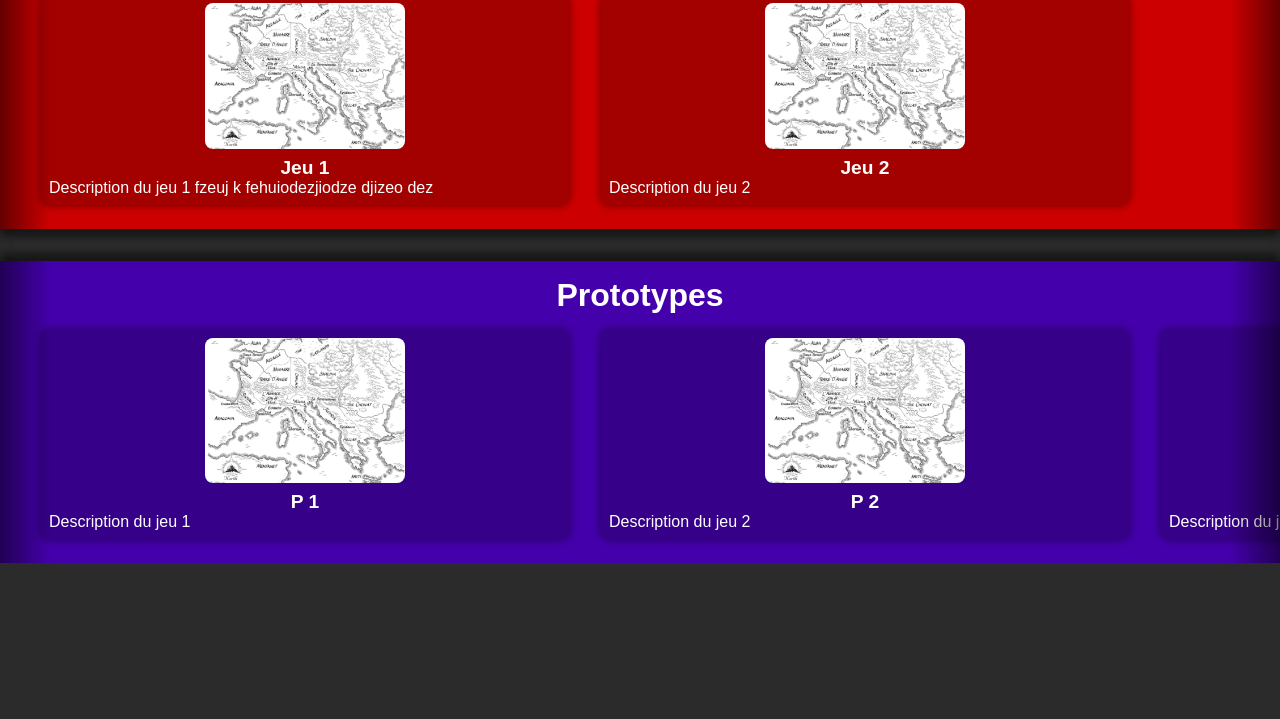
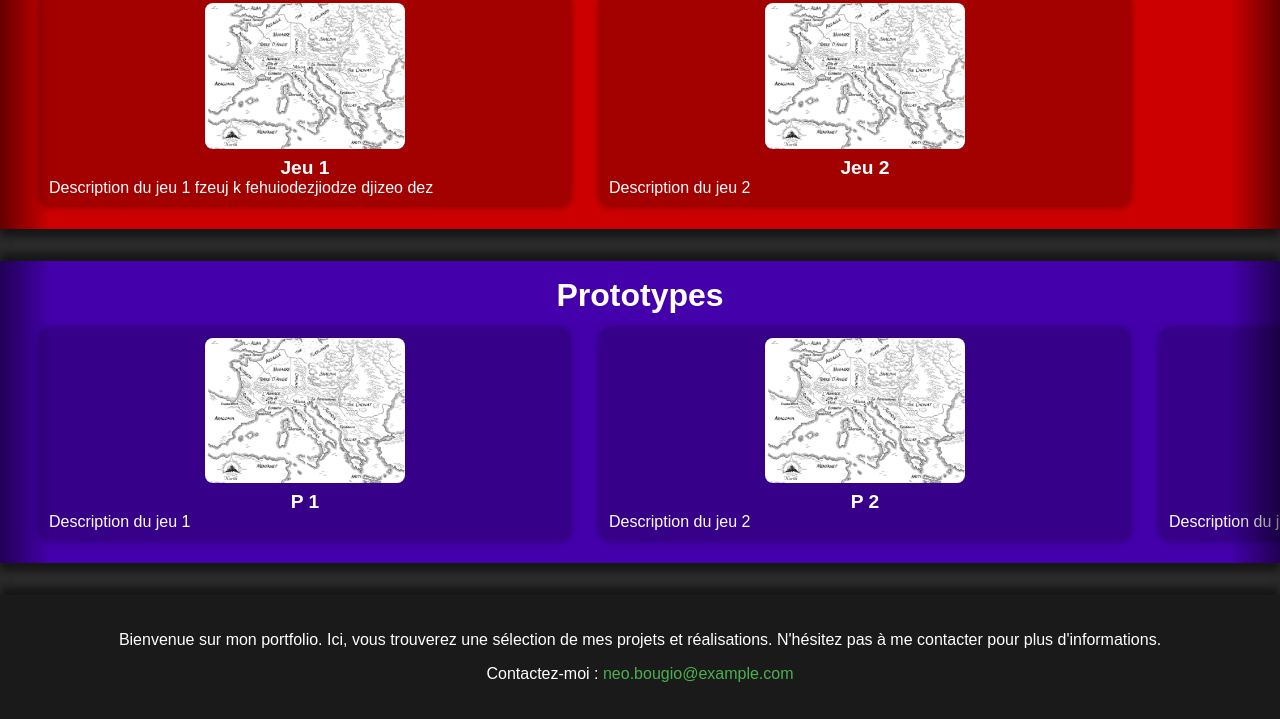
Before and after one commit to NeoEtIchiro/Portfolio, a website: page public/index.html in a window 1280 px wide. Shown: the part 498-1217 px from the top of the page. Before the commit the page ends 1061 px from the top, so only its background shows below. Drawn offline with nearby package versions, Linux system fonts and the light colour scheme.

Commit message:
footer ajouté

```diff
--- a/public/index.html
+++ b/public/index.html
@@ -25,6 +25,13 @@
             <div class="invisibleSpace"></div>
         </div>
     </div>
+
+    <footer>
+        <div class="footer-content">
+            <p class="footer-description">Bienvenue sur mon portfolio. Ici, vous trouverez une sélection de mes projets et réalisations. N'hésitez pas à me contacter pour plus d'informations.</p>
+            <p class="footer-contact">Contactez-moi : <a href="mailto:neo.bougio@example.com">neo.bougio@example.com</a></p>
+        </div>
+    </footer>
 
     <script src="..\node_modules\angular\angular.min.js"></script>
     <script src="..\src\app\app.controller.js"></script>
--- a/src/assets/styles.css
+++ b/src/assets/styles.css
@@ -126,3 +126,29 @@ body {
   width: 100%;
   text-align:justify;
 }
+
+footer {
+  background-color: #1a1a1a;
+  color: white;
+  padding: 20px;
+  text-align: center;
+  bottom: 0;
+  box-shadow: 0px -8px 8px rgba(0, 0, 0, 0.5);
+}
+
+.footer-content {
+  margin: 0 auto;
+}
+
+.footer-description {
+  margin-bottom: 10px;
+}
+
+.footer-contact a {
+  color: #4CAF50;
+  text-decoration: none;
+}
+
+.footer-contact a:hover {
+  text-decoration: underline;
+}
```
